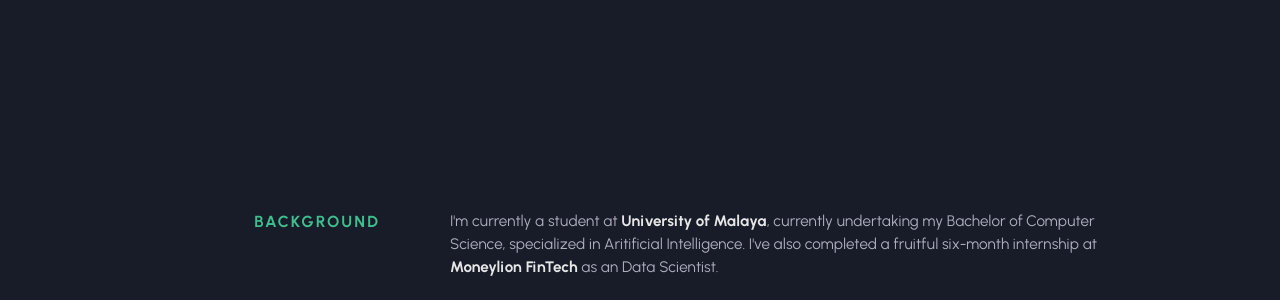
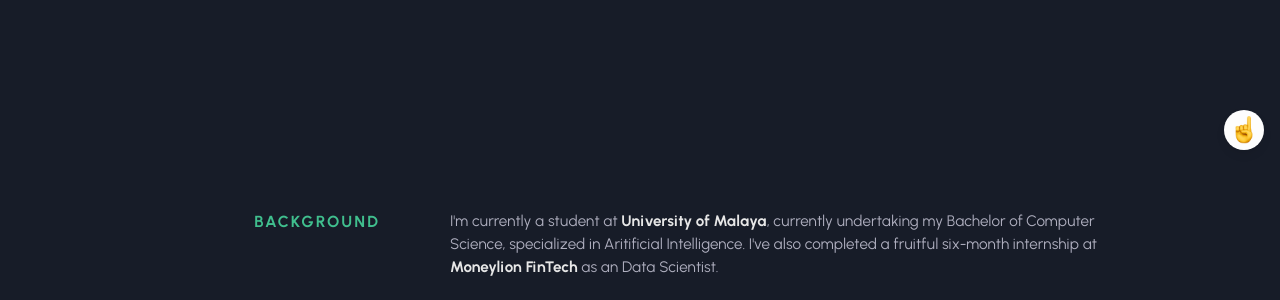
Before and after one commit to notAunty/portfolio, a Jekyll site: the page built from index.html, in a window 1280 px wide. Shown: the part 790-1090 px from the top of the page. Built offline with Jekyll 4.4.1, drawn with Linux system fonts in a browser that asks for light colours.

Commit message:
slide in go top button

```diff
--- a/_sass/_base.scss
+++ b/_sass/_base.scss
@@ -201,8 +201,7 @@
 }
 
 #go-top-btn {
-  display: none;
-  @include transition;
+  display: block;
   background: $white;
   width: 40px;
   height: 40px;
@@ -210,19 +209,19 @@
   outline: none;
   cursor: pointer;
   border-radius: 50%;
+  position: fixed;
+  bottom: 24px;
+  right: 16px;
+  @include transition;
+  transform:translateY(64px);
   box-shadow: 0 5px 11px -2px rgba(0, 0, 0, 0.1);
-  position: fixed;
-  bottom: 25px;
-  right: 10px;
   @include desktop {
-    bottom: 20px;
-    right: 7px;
-    width: 35px;
-    height: 35px;
+    bottom: 16px;
+    right: 12px;
   }
   @include mobile {
-    bottom: 15px;
-    right: 6px;
+    bottom: 12px;
+    right: 8px;
   }
 
   &:hover,
--- a/js/main.js
+++ b/js/main.js
@@ -33,9 +33,11 @@
     "scroll",
     function () {
       if (window.scrollY > (introHeight * 0.8)) {
-        goTopButton.style.display = 'block'; // $goTopButton.fadeIn();
+        // goTopButton.style.display = 'block'; // $goTopButton.fadeIn();
+        goTopButton.style.transform = 'translateY(0px)';
       } else {
-        goTopButton.style.display = 'none'; // $goTopButton.fadeOut();
+        // goTopButton.style.display = 'none'; // $goTopButton.fadeOut();
+        goTopButton.style.transform = 'translateY(64px)';
       }
     },
     false
```
